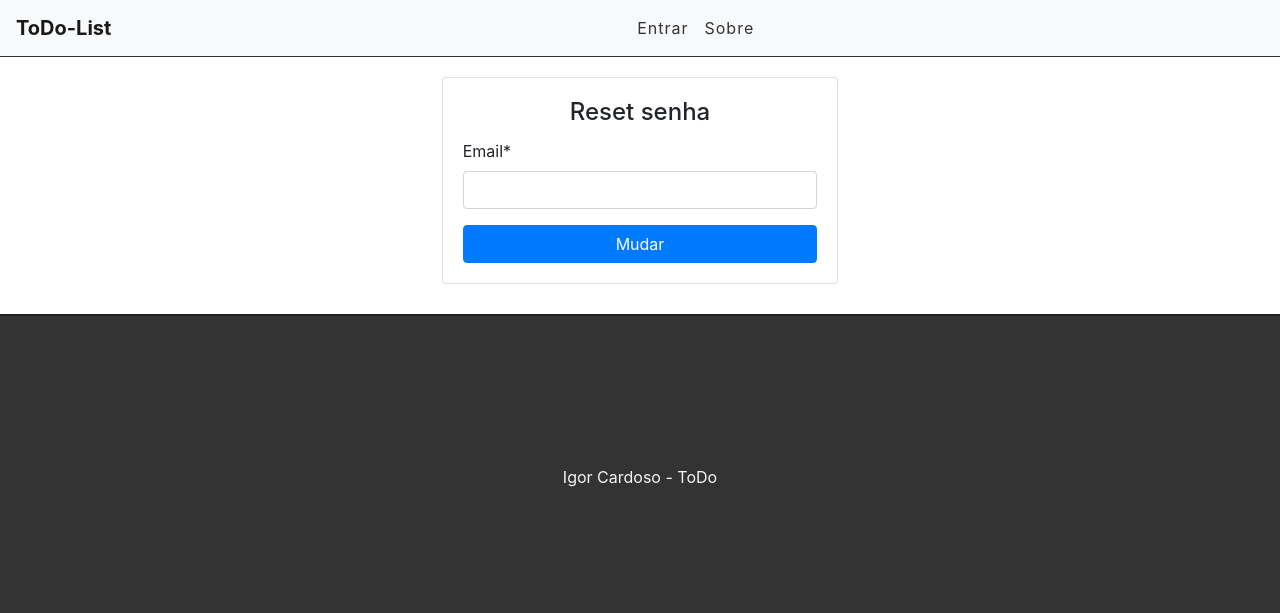
After one commit to ig-cardoso/todo-list-django, a Django app: page /password-reset/ in a window 1280 px wide. The commit adds this page. Shown: the top 613 px of the page. Run offline with Django 3.2, Linux system fonts and the light colour scheme; some libraries are stand-ins or nearby versions.

Commit message:
Inicio da parte de reset password, e configuraçao do envio do email

```diff
--- a/tasks/urls.py
+++ b/tasks/urls.py
@@ -10,4 +10,15 @@ urlpatterns = [
     path('edit/<int:id>', views.editTasks, name='edit-task'),
     path('delete/<int:id>', views.deleteTasks, name='delete-task'),
     path('yourname/<str:name>', views.yourName, name='your-name'),
+
+
+    # Reset password
+    path('password-reset/', views.PasswordResetView.as_view(
+        template_name='registration/reset-password.html'), name='password-reset'),
+    # path('password-reset/done', views.PasswordResetDoneView.as_view(
+    #     template_name='registration/reset-password_done.html'), name='password-reset_done'),
+    # path('password-reset-confirm/<uidb64>/<token>', views.PasswordResetConfirmView.as_view(
+    #     template_name='registration/reset-password_confirm.html'), name='password-reset_confirm'),
+    # path('password-reset-complete', views.PasswordResetCompleteView.as_view(
+    #     template_name='registration/reset-password_complete.html'), name='password-reset_complete')
 ]
--- a/tasks/views.py
+++ b/tasks/views.py
@@ -3,6 +3,9 @@ from django.contrib.auth.decorators import login_required	# Esse docoreto vai im
 from django.http import HttpResponse
 from django.contrib import messages
 from django.core.paginator import Paginator # Paginação
+from django.contrib.auth.views import (PasswordChangeView, PasswordResetView,
+										PasswordResetDoneView, PasswordResetConfirmView,
+										PasswordResetCompleteView)
 
 from .forms import TaskForm
 from .models import Task
--- /dev/null
+++ b/templates/registration/reset-password.html
@@ -0,0 +1,26 @@
+{% extends 'base.html' %}
+{% load crispy_forms_tags %}
+
+{% block title %}Reset senha - ToDo-List{% endblock %}
+
+
+{% block content %}
+<div class="row">
+    <div class="col-md-4 offset-md-4">
+        <div class="card  auth-card">
+            <div class="card-body">
+                <h4 class="card-title text-center">Reset senha</h4>
+
+                <form method="post">
+                    {% csrf_token %}
+                    <input type="hidden" name="next" value="{{ next }}">
+                    {{ form|crispy }}
+                    <button type="submit" class="btn btn-primary btn-block">Mudar</button>
+                </form>
+
+            </div>
+        </div>
+    </div>
+</div>
+
+{% endblock %}
```
Also changed, not shown: templates/registration/login.html (+7 -1 lines), todo_list_django/settings.py (+10 -0 lines).
